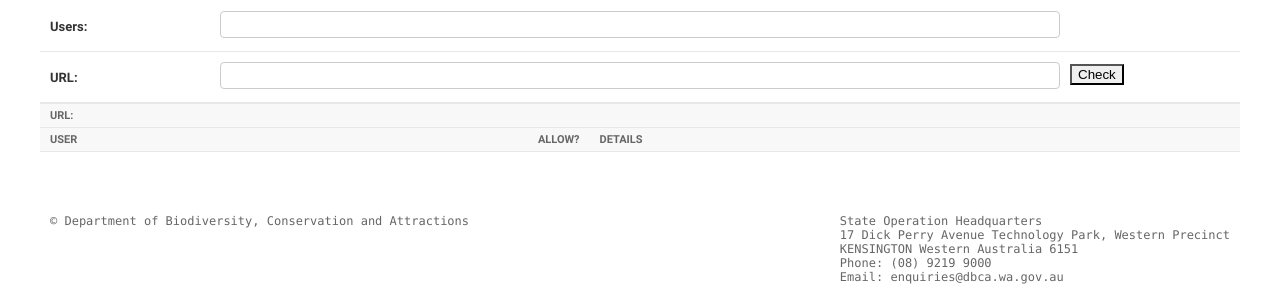
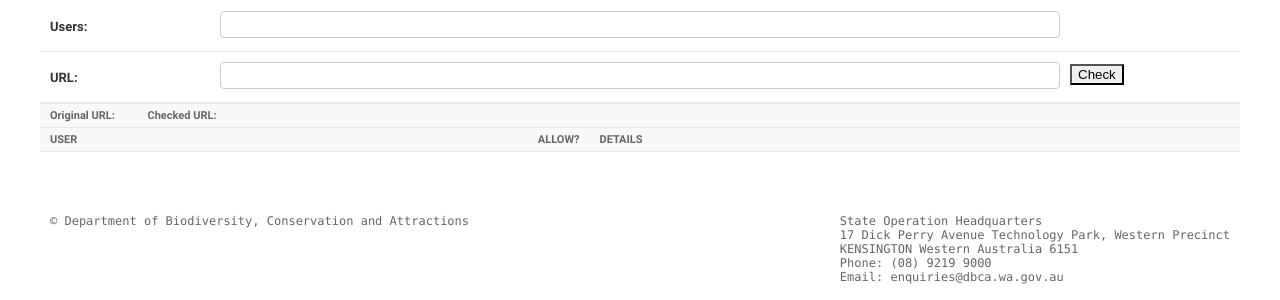
Before and after one commit to dbca-wa/authome, a Django app: page /sso/checkauthorization in a window 1280 px wide. Shown: the part 134-434 px from the top of the page. Run offline with Django 3.2, Linux system fonts and the light colour scheme; lists and menus that the app fills with data are empty; parts of the project's set-up code (start-up, migrations or seed data) failed here and were passed over.

Commit message:
Return the url and checked url in the response of request 'checkauthorization'

```diff
--- a/authome/templates/authome/check_authorization.html
+++ b/authome/templates/authome/check_authorization.html
@@ -42,7 +42,10 @@
     <table style="border:none;width:100%">
     <thead>
     <tr class="form-row field-name">
-        <th colspan=3 style="text-align:left;text-transform:none" ><span>URL:</span><span id="id_url_check" style="margin-left:10px;color:blue"></span></th>
+        <th colspan=3 style="text-align:left;text-transform:none" >
+            <span>Original URL:</span><span id="id_url_original" style="margin-left:10px;color:blue"></span>
+            <span style="margin-left:20px">Checked URL:</span><span id="id_url_checked" style="margin-left:10px;color:blue"></span>
+        </th>
     </tr>
     <tr class="form-row field-name">
         <th>User</label></th>
@@ -72,9 +75,9 @@
             alert("Doesn't support multiple urls.")
             return
         }
+        django.jQuery("#id_url_original").html(url)
         requestdata["user"] = users;
         requestdata["url"] = url;
-        django.jQuery("#id_url_check").html(url)
         django.jQuery.ajax({
             method:"POST",
             url:"/sso/checkauthorization",
@@ -89,9 +92,9 @@
             var html_str = ""
             var checked_url = ""
             django.jQuery.each(data,function(index,userauthorization){
-                html_str += '<tr class="form-row field-name"><td><label class="required"  style="white-space: nowrap;padding-right:5px">' + userauthorization[0] + '</label></td><td  style="text-align:center;width:40px">' + (userauthorization[2][0]?"<img src='{% static "admin/img/icon-yes.svg" %}'>":"<img src='{% static "admin/img/icon-no.svg" %}'>") + '</td><td  style="white-space:nowrap">'
+                html_str += '<tr class="form-row field-name"><td><label class="required"  style="white-space: nowrap;padding-right:5px">' + userauthorization[0] + '</label></td><td  style="text-align:center;width:40px">' + (userauthorization[3][0]?"<img src='{% static "admin/img/icon-yes.svg" %}'>":"<img src='{% static "admin/img/icon-no.svg" %}'>") + '</td><td  style="white-space:nowrap">'
 
-                django.jQuery.each(userauthorization[2][1],function(index,data){
+                django.jQuery.each(userauthorization[3][1],function(index,data){
                     html_str += "<span style='padding-left:10px;padding-right:5px'>" + data[0] + "</span>" + (data[2]?"<img src='{% static "admin/img/icon-yes.svg" %}'>":"<img src='{% static "admin/img/icon-no.svg" %}'>")
                     if (data[0] != data[1]) {
                         html_str += "<span style='font-style: italic;'>(via " + data[1] + ")</span>"
@@ -102,9 +105,9 @@
                 html_str += "</td></tr>"
 
                 django.jQuery("#id_checkresult").html(html_str)
-                checked_url = userauthorization[1]
+                checked_url = userauthorization[2]
             })
-            django.jQuery("#id_url_check").html(checked_url)
+            django.jQuery("#id_url_checked").html(checked_url)
         })
     }
 </script>
--- a/authome/views.py
+++ b/authome/views.py
@@ -1169,7 +1169,7 @@ def checkauthorization(request):
                 url["domain"] = default_domain
             if not url["path"] :
                 url["path"] = "/"
-            url["url"] = "{}{}{}".format(url["domain"],":{}".format(url["port"]) if url["port"] else "",url["path"])
+            url["checked_url"] = "{}{}{}".format(url["domain"],":{}".format(url["port"]) if url["port"] else "",url["path"])
 
         result = []
         for user in users:
@@ -1181,11 +1181,11 @@ def checkauthorization(request):
                     for i in range(len(check_result[1])):
                         check_result[1][i] = [check_result[1][i][0].name if check_result[1][i][0] else None,check_result[1][i][1].name if check_result[1][i][1] else None,check_result[1][i][2]]
 
-                    result.append((user,url["url"],check_result))
+                    result.append([user,url["url"],url["checked_url"],check_result])
                 elif url["path"].startswith("/sso/"):
-                    result.append((user,url["url"],True ))
+                    result.append([user,url["url"],url["checked_url"],True ])
                 else:
-                    result.append((user,url["url"],models.can_access(user,url["domain"] ,url["path"]) ))
+                    result.append([user,url["url"],url["checked_url"],models.can_access(user,url["domain"] ,url["path"]) ])
             else:
                 userresult = {}
                 result.append((user,userresult))
@@ -1196,11 +1196,11 @@ def checkauthorization(request):
                         for i in range(len(check_result[1])):
                             check_result[1][i] = [check_result[1][i][0].name if check_result[1][i][0] else None,check_result[1][i][1].name if check_result[1][i][1] else None,check_result[1][i][2]]
 
-                        userresult[url["url"]] = check_result
+                        userresult[url["url"]] = [url["checked_url"],check_result]
                     elif url["path"].startswith("/sso/"):
-                        userresult[url["url"]] = True
+                        userresult[url["url"]] = [url["checked_url"],True]
                     else:
-                        userresult[url["url"]] = models.can_access(user,url["domain"],url["path"] )
+                        userresult[url["url"]] = [url["checked_url"],models.can_access(user,url["domain"],url["path"] )]
 
         if flatuser and len(users) == 1:
             result = result[0]
```
